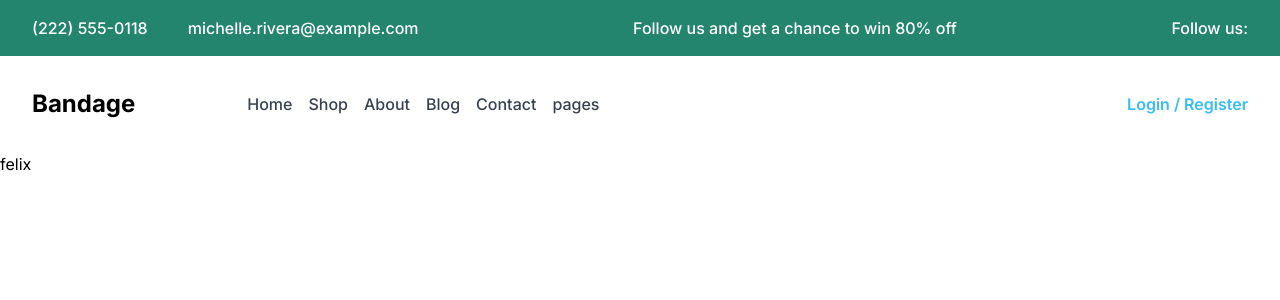
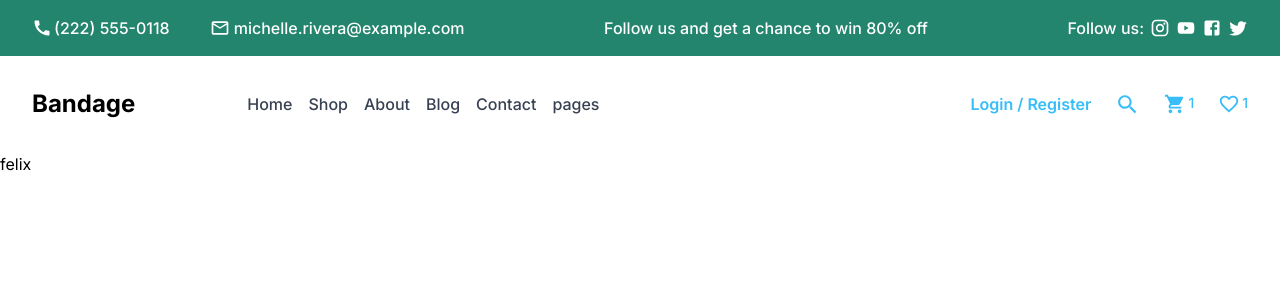
Before and after one commit to felix1251/ecommerce-web, a Next.js app: page / in a window 1280 px wide. Shown: the top 300 px of the page. Built offline with nearby package versions, Linux system fonts and the light colour scheme.

Commit message:
add icons to header and banner

```diff
--- /dev/null
+++ b/components/molecules/HeaderLinks.tsx
@@ -0,0 +1,49 @@
+import Link from "next/link";
+import * as React from "react";
+
+interface IHeaderLinksProps {}
+
+const HeaderLinks: React.FunctionComponent<IHeaderLinksProps> = (props) => {
+  return (
+    <div className="flex font-medium gap-4 text-gray-700">
+      <Link
+        href="/"
+        className="hover:underline underline-offset-4 decoration-2"
+      >
+        Home
+      </Link>
+      <Link
+        href="/"
+        className="hover:underline underline-offset-4 decoration-2"
+      >
+        Shop
+      </Link>
+      <Link
+        href="/"
+        className="hover:underline underline-offset-4 decoration-2"
+      >
+        About
+      </Link>
+      <Link
+        href="/"
+        className="hover:underline underline-offset-4 decoration-2"
+      >
+        Blog
+      </Link>
+      <Link
+        href="/"
+        className="hover:underline underline-offset-4 decoration-2"
+      >
+        Contact
+      </Link>
+      <Link
+        href="/"
+        className="hover:underline underline-offset-4 decoration-2"
+      >
+        pages
+      </Link>
+    </div>
+  );
+};
+
+export default HeaderLinks;
--- /dev/null
+++ b/components/molecules/index.tsx
@@ -0,0 +1 @@
+export { default as HeaderLinks } from "./HeaderLinks";
--- a/components/organisms/Banner.tsx
+++ b/components/organisms/Banner.tsx
@@ -1,15 +1,33 @@
 import * as React from "react";
+import CallIcon from "@mui/icons-material/Call";
+import MailOutlineIcon from "@mui/icons-material/MailOutline";
+import InstagramIcon from "@mui/icons-material/Instagram";
+import YouTubeIcon from "@mui/icons-material/YouTube";
+import FacebookIcon from "@mui/icons-material/Facebook";
+import TwitterIcon from "@mui/icons-material/Twitter";
 
 const Banner: React.FunctionComponent = (props) => {
   return (
     <div className="bg-[#23856D] w-full flex items-center h-14">
       <div className="flex margin-max-screen justify-between gap-5 text-white font-medium">
         <div className="flex gap-10">
-          <span>(222) 555-0118</span>
-          <span>michelle.rivera@example.com</span>
+          <div className="flex gap-0.5 items-center">
+            <CallIcon style={{ fontSize: 20 }} />
+            <span>(222) 555-0118</span>
+          </div>
+          <div className="flex gap-1 items-center">
+            <MailOutlineIcon style={{ fontSize: 20 }} />
+            <div>michelle.rivera@example.com</div>
+          </div>
         </div>
         <span>Follow us and get a chance to win 80% off</span>
-        <span>Follow us: </span>
+        <div className="flex gap-1.5 items-center">
+          Follow us:
+          <InstagramIcon style={{ fontSize: 20 }} />
+          <YouTubeIcon style={{ fontSize: 20 }} />
+          <FacebookIcon style={{ fontSize: 20 }} />
+          <TwitterIcon style={{ fontSize: 20 }} />
+        </div>
       </div>
     </div>
   );
--- a/components/organisms/Header.tsx
+++ b/components/organisms/Header.tsx
@@ -1,5 +1,9 @@
 import Link from "next/link";
 import * as React from "react";
+import SearchIcon from "@mui/icons-material/Search";
+import ShoppingCartIcon from "@mui/icons-material/ShoppingCart";
+import FavoriteBorderIcon from "@mui/icons-material/FavoriteBorder";
+import { HeaderLinks } from "@/molecules";
 
 const Header: React.FunctionComponent = () => {
   return (
@@ -9,26 +13,19 @@ const Header: React.FunctionComponent = () => {
           <Link href="/" className="font-bold text-2xl">
             Bandage
           </Link>
-          <div>
-            <div className="flex font-medium gap-4 text-gray-700">
-              <Link
-                href="/"
-                className="hover:underline underline-offset-4 decoration-2"
-              >
-                Home
-              </Link>
-              <Link href="/">Shop</Link>
-              <Link href="/">About</Link>
-              <Link href="/">Blog</Link>
-              <Link href="/">Contact</Link>
-              <Link href="/">pages</Link>
-            </div>
-          </div>
+          <HeaderLinks />
         </div>
-        <div>
-          <a href="/" className="text-sky-400 font-semibold">
+        <div className="flex text-sky-400 gap-6 items-center">
+          <a href="/" className="font-semibold">
             Login / Register
           </a>
+          <SearchIcon style={{ fontSize: 25 }} />
+          <div className="flex item-center gap-0.5 text-sm font-medium">
+            <ShoppingCartIcon style={{ fontSize: 22 }} />1
+          </div>
+          <div className="flex item-center gap-0.5 text-sm font-medium">
+            <FavoriteBorderIcon style={{ fontSize: 22 }} />1
+          </div>
         </div>
       </div>
     </header>
```
